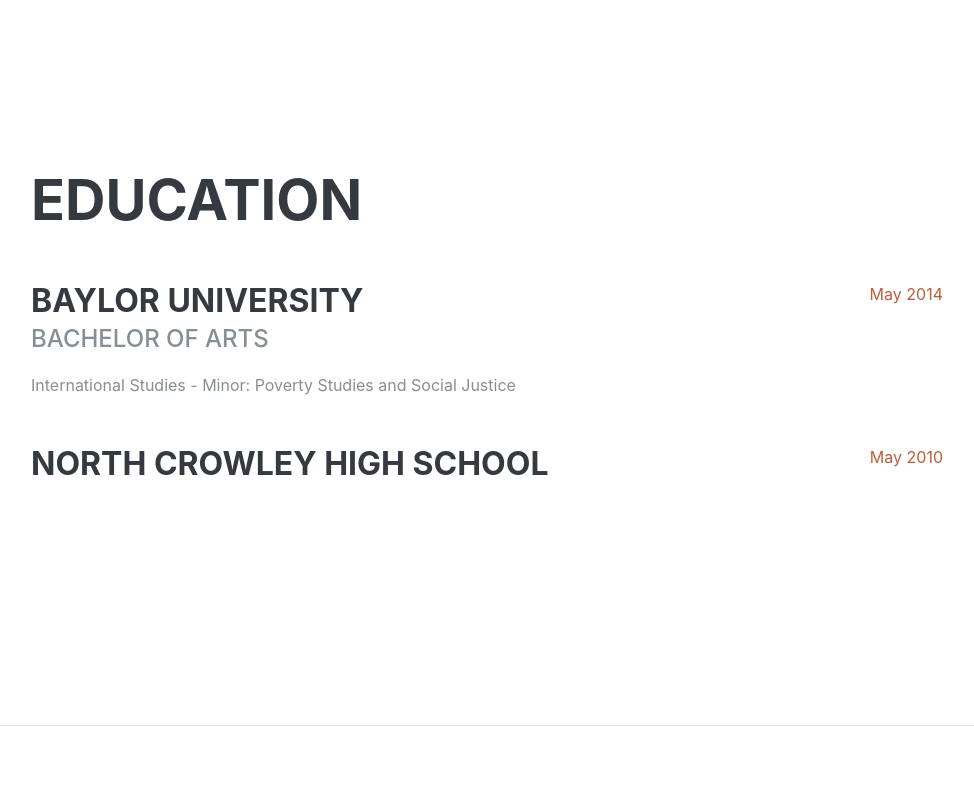
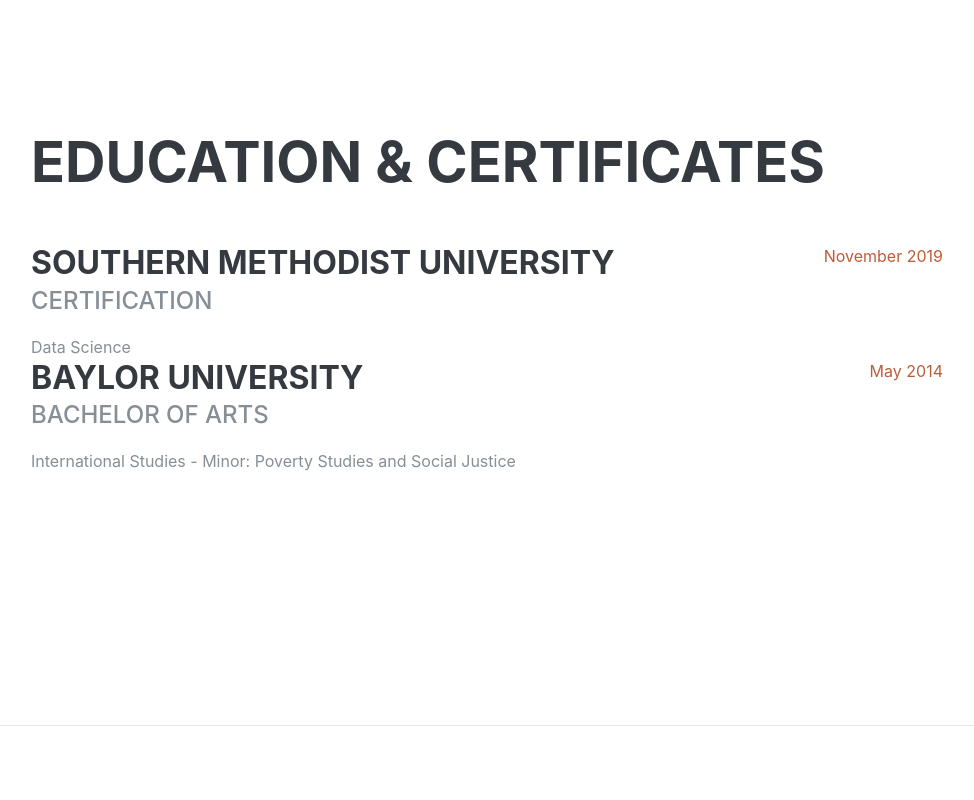
Before and after one commit to morrison-TD/Tomcat92.github.oi, a plain HTML site: page index.html in a window 1280 px wide. Shown: the part 1820-2620 px from the top of the page, without its empty margins (289-1263 px from the left). Drawn offline with Linux system fonts and the light colour scheme; a web font is replaced by a local one.

Commit message:
updated html

```diff
--- a/index.html
+++ b/index.html
@@ -53,7 +53,7 @@
           <a class="nav-link js-scroll-trigger" href="#interests">Interests</a>
         </li>
         <li class="nav-item">
-          <a class="nav-link js-scroll-trigger" href="#awards">Awards</a>
+          <a class="nav-link js-scroll-trigger" href="#awards">Projects</a>
         </li>
       </ul>
     </div>
@@ -131,8 +131,18 @@
 
     <section class="resume-section p-3 p-lg-5 d-flex align-items-center" id="education">
       <div class="w-100">
-        <h2 class="mb-5">Education</h2>
+        <h2 class="mb-5">Education &amp; Certificates</h2>
 
+        <div class="resume-item d-flex flex-column flex-md-row justify-content-between">
+          <div class="resume-content">
+            <h3 class="mb-0">Southern Methodist University</h3>
+            <div class="subheading mb-3">Certification</div>
+            <div>Data Science</div>
+          </div>
+          <div class="resume-date text-md-right">
+            <span class="text-primary"> November 2019</span>
+          </div>
+        </div>
         <div class="resume-item d-flex flex-column flex-md-row justify-content-between mb-5">
           <div class="resume-content">
             <h3 class="mb-0">Baylor University</h3>
@@ -144,14 +154,6 @@
           </div>
         </div>
 
-        <div class="resume-item d-flex flex-column flex-md-row justify-content-between">
-          <div class="resume-content">
-            <h3 class="mb-0">North Crowley High School</h3>
-          </div>
-          <div class="resume-date text-md-right">
-            <span class="text-primary"> May 2010</span>
-          </div>
-        </div>
 
       </div>
     </section>
@@ -161,7 +163,7 @@
     <section class="resume-section p-3 p-lg-5 d-flex align-items-center" id="skills">
       <div class="w-100">
         <h2 class="mb-5">Skills</h2>
-
+<!--Skills Icons-->
         <div class="subheading mb-3">Programming Languages &amp; Tools</div>
         <ul class="list-inline dev-icons">
           <li class="list-inline-item">
@@ -221,7 +223,7 @@
     </section>
 
     <hr class="m-0">
-
+<!--Interest Section-->
     <section class="resume-section p-3 p-lg-5 d-flex align-items-center" id="interests">
       <div class="w-100">
         <h2 class="mb-5">Interests</h2>
@@ -231,10 +233,10 @@
     </section>
 
     <hr class="m-0">
-
+<!-- Projects Section -->
     <section class="resume-section p-3 p-lg-5 d-flex align-items-center" id="awards">
       <div class="w-100">
-        <h2 class="mb-5">Awards &amp; Certifications</h2>
+        <h2 class="mb-5">Projects</h2>
         <ul class="fa-ul mb-0">
           <li>
             <i class="fa-li fa fa-trophy text-warning"></i>
```
